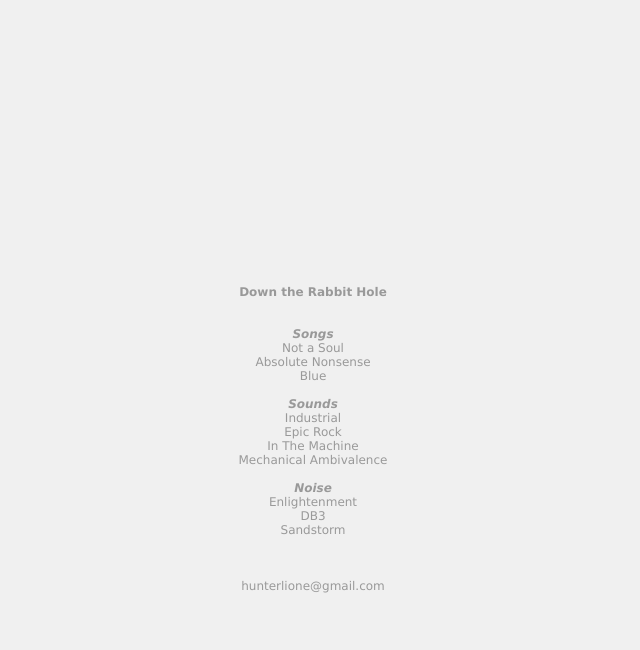
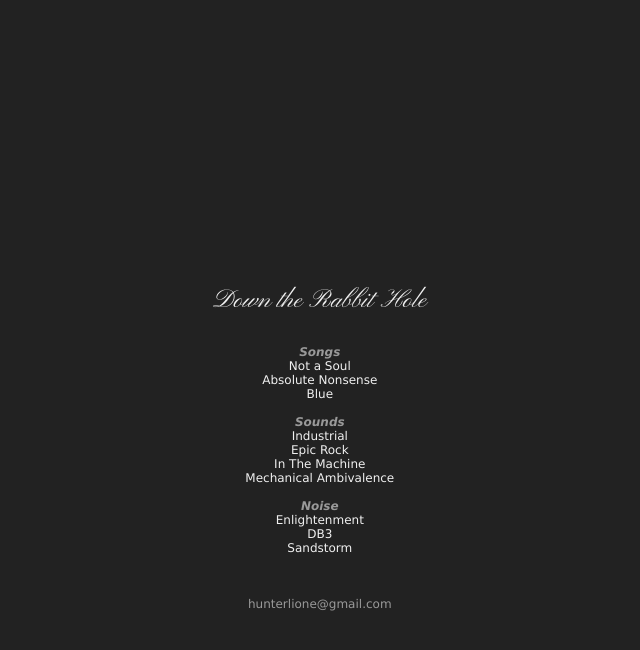
Before and after one commit to bradgreene/aarongreene.xyz, a Jekyll site: the page built from _posts/tracks/0001-01-01-tracks.md, in a window 1280 px wide. Shown: the top 650 px of the page, without its empty margins (327-967 px from the left). Built offline with Jekyll 4.4.1, drawn with Linux system fonts in a browser that asks for light colours; nearby versions of some CDN libraries; some web fonts are replaced.

Commit message:
down the rabbit hole

```diff
--- a/_layouts/default.html
+++ b/_layouts/default.html
@@ -7,6 +7,7 @@
   <meta charset=utf-8 />
   <meta http-equiv="X-UA-Compatible" content="IE=edge,chrome=1">
   <meta name="viewport" content="width=device-width, initial-scale=1">
+  <link href="https://fonts.googleapis.com/css?family=Alex+Brush|Great+Vibes|Italianno|Lovers+Quarrel|Monsieur+La+Doulaise|Niconne|Parisienne|Pinyon+Script" rel="stylesheet">
   {% if page.category == "music" %} <title>{{page.title}}</title> {% elsif page.category == "tracks" %} <title>Tracks</title>
   {% else %} <title>{{site.main_title}}</title> {% endif %}
   <meta name="keywords" content="aaron greene music musician song songs soundtrack soundtracks tv television movie movies ambient dark atmospheric">
--- a/_posts/tracks/0001-01-01-tracks.md
+++ b/_posts/tracks/0001-01-01-tracks.md
@@ -6,7 +6,7 @@ permalink: /tracks
 
 <div id="tracks">
 
-    <b>Down the Rabbit Hole</b>
+    <span class="tracks-header">Down the Rabbit Hole</span>
 
     <br />
     <br />
@@ -43,6 +43,6 @@ permalink: /tracks
     <br />
     <br />
 
-    <span class="text"><a href="mailto:hunterlione@gmail.com">hunterlione@gmail.com</a></span>
+    <span class="email"><a href="mailto:hunterlione@gmail.com">hunterlione@gmail.com</a></span>
 
 </div>
--- a/css/style.css
+++ b/css/style.css
@@ -9,7 +9,8 @@ body {
   font-weight: normal;
   font-variant: normal;
   color: #999;
-  background-color: #f0f0f0;
+  /*background-color: #f0f0f0;*/
+  background-color: #222;
   position:absolute; top:0; bottom:0; right:0; left:0;
   margin: 0;
 }
@@ -68,7 +69,7 @@ body {
 }
 
 .text a:hover {
-  color: #222;
+  color: #999;
   transition: color .2s ease, background .2s ease;
 }
 
@@ -175,7 +176,7 @@ body {
 }
 
 .download {
-  color: #222;
+  color: #666;
   text-decoration: none;
   cursor: default;
 }
@@ -203,7 +204,6 @@ body {
 }
 
 #tracks {
-  width: 200px;
   text-align: center;
   margin: -165px 0 0 -100px;
   position: absolute;
@@ -218,7 +218,40 @@ body {
   margin:0;
 }
 
+.tracks a {
+  color: #f0f0f0;
+  text-decoration: none;
+}
+
+.tracks a:hover {
+  color: #999;
+  transition: color .2s ease, background .2s ease;
+}
+
+.tracks a:visited {
+  color: #999;
+}
+
 .tracktype {
   font-weight: bold;
   font-style: italic;
 }
+
+.tracks-header {
+  font-family: 'Pinyon Script', cursive;
+  font-size: 26px;
+  color: #f0f0f0;
+}
+
+.email a {
+  color: #999;
+  text-decoration: none;
+}
+
+/*font-family: 'Great Vibes', cursive;
+font-family: 'Pinyon Script', cursive;
+font-family: 'Alex Brush', cursive;
+font-family: 'Parisienne', cursive;
+font-family: 'Italianno', cursive;
+font-family: 'Monsieur La Doulaise', cursive;
+font-family: 'Lovers Quarrel', cursive;*/
```
Lines whose indentation alone changed are shown as unchanged.
